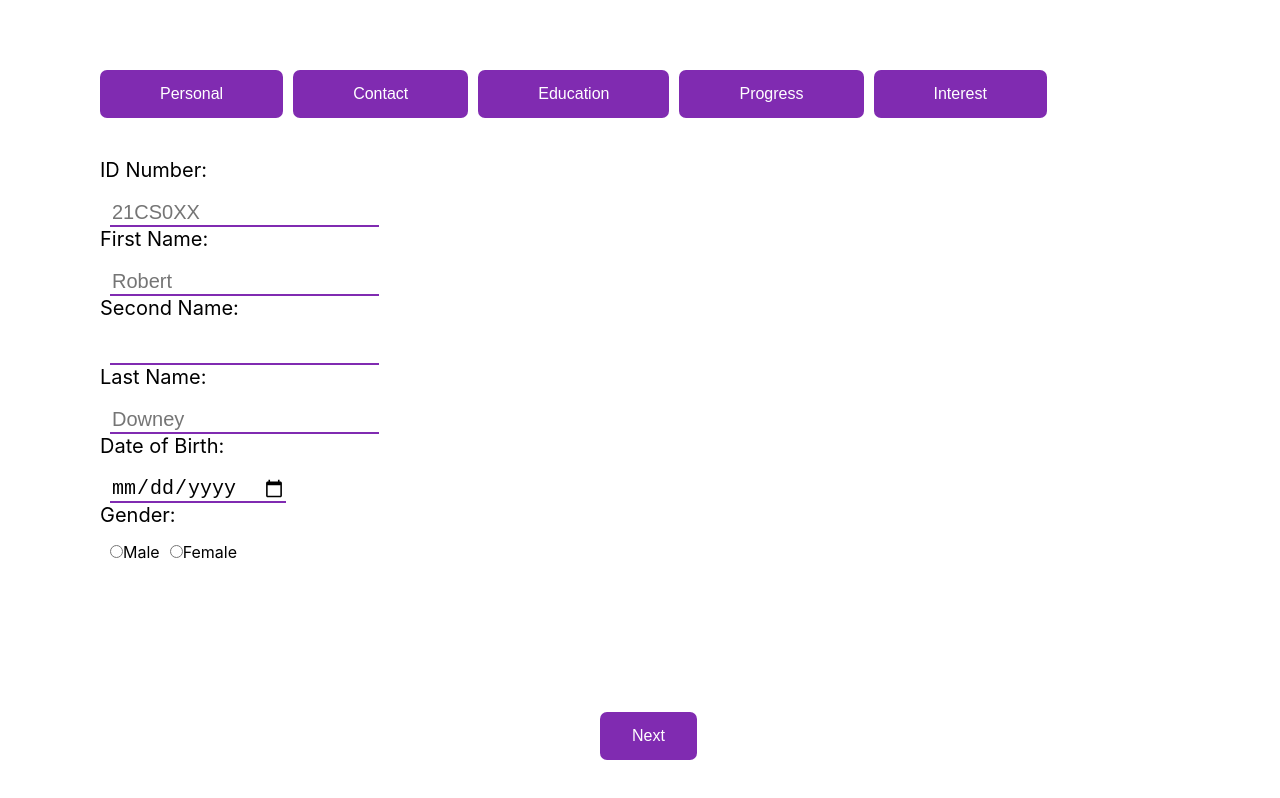
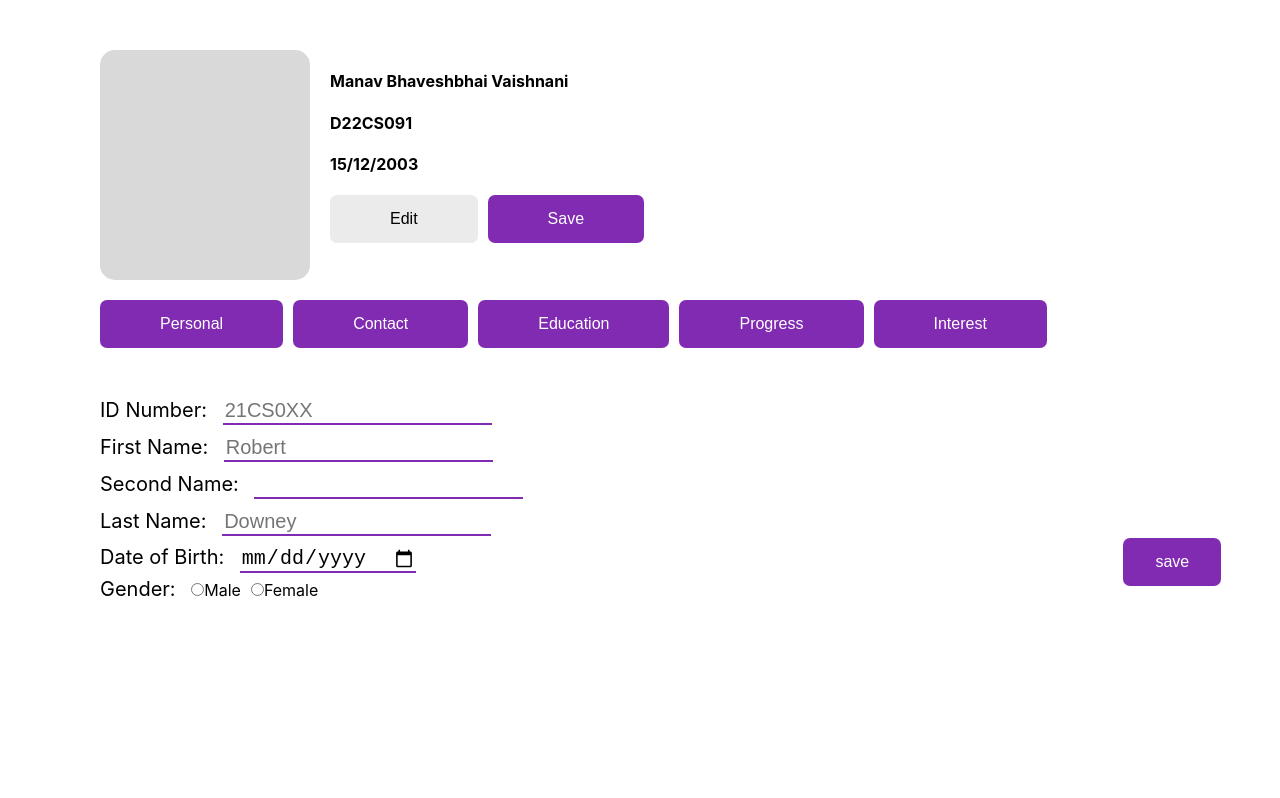
Before and after one commit to ManavVaishnani/Placement-connect, a React (Create React App) app: page / in a window 1280 px wide. Built offline with nearby package versions, Linux system fonts and the light colour scheme; a web font is replaced by a local one.

Commit message:
save button changes

```diff
--- a/src/components/contact.css
+++ b/src/components/contact.css
@@ -36,3 +36,14 @@
     background-color: #ebebeb;
     color: black;
 }
+
+.save{
+    margin-left: 600px;
+    margin-top: 200px;
+    margin-right: 10px;
+}
+
+.save:hover{
+    background-color: #ebebeb;
+    color: black;
+}
--- a/src/components/contact.js
+++ b/src/components/contact.js
@@ -20,7 +20,7 @@ export const Contact = () =>{
                 <input type="text" name="pin" id="pin" placeholder="362001" required/> <br />
             </div>
             <div className="next">
-                {/* <button className="nextpage">Next</button> */}
+                <button className="save">save</button>
             </div>
         </div>
     );
--- a/src/components/education.css
+++ b/src/components/education.css
@@ -51,3 +51,14 @@
 .sgpaeven{
     margin-left: 30px;
 }
+
+.save{
+    margin-left: 600px;
+    margin-top: 200px;
+    margin-right: 10px;
+}
+
+.save:hover{
+    background-color: #ebebeb;
+    color: black;
+}
--- a/src/components/education.js
+++ b/src/components/education.js
@@ -44,7 +44,7 @@ export const Education = () => {
             </div>
 
             <div className="next">
-                {/* <button className="nextpage">Next</button> */}
+                <button className="save">save</button>
             </div>
         </div>
     );
--- a/src/components/instrest.css
+++ b/src/components/instrest.css
@@ -1,4 +1,4 @@
-/* personalProfile.css */
+personalProfile.css
 
 .interest-container {
     max-width: 400px;
@@ -6,18 +6,18 @@
     padding: 20px;
   }
 
-  label {
+.interest-container label {
     display: block;
     margin-bottom: 8px;
   }
 
-  select {
+.interest-container select {
     width: 100%;
     padding: 8px;
     margin-bottom: 16px;
-  }
+}
 
-  .submitBtn {
+.submitBtn {
     background-color: #802BB1;
     color: #fff;
     padding: 10px 15px;
@@ -26,6 +26,6 @@
     cursor: pointer;
   }
 
-  .submitBtn:hover {
+.submitBtn:hover {
     background-color: #802BB1;
-  }
+}
--- a/src/components/intrest.js
+++ b/src/components/intrest.js
@@ -1,6 +1,5 @@
 import React from "react";
 import { useState } from "react";
-import "./instrest.css";
 export const Intrest = () => {
   const technologyOptions = [
     "HTML5",
@@ -111,48 +110,57 @@ export const Intrest = () => {
     "Technical Sales Engineer",
     "Embedded Systems Engineer",
   ];
-  const [selectedTechnology, setSelectedTechnology] = useState("");
-  const [selectedJobProfile, setSelectedJobProfile] = useState("");
+  const [selectedTechnologies, setSelectedTechnologies] = useState([]);
+  const [selectedJobProfiles, setSelectedJobProfiles] = useState([]);
+
+  const handleTechnologyChange = (e) => {
+    const selectedOptions = Array.from(e.target.selectedOptions, (option) => option.value);
+    setSelectedTechnologies(selectedOptions);
+  };
+
+  const handleJobProfileChange = (e) => {
+    const selectedOptions = Array.from(e.target.selectedOptions, (option) => option.value);
+    setSelectedJobProfiles(selectedOptions);
+  };
 
   const handleInterestSubmit = () => {
-    // Handle the submission logic here based on selectedTechnology and selectedJobProfile
-    console.log("Submitted:", selectedTechnology, selectedJobProfile);
+    console.log("Submitted Technologies:", selectedTechnologies);
+    console.log("Submitted Job Profiles:", selectedJobProfiles);
   };
 
   return (
     <div className="interest-container">
       <h3>Interest Page</h3>
-      <label htmlFor="technologyDropdown">Select Technology:</label>
+
+      <div>
+        <label>Choose Technologies:</label>
         <select
-        id="technologyDropdown"
-        value={selectedTechnology}
-        onChange={(e) => setSelectedTechnology(e.target.value)}
+          multiple
+          value={selectedTechnologies}
+          onChange={handleTechnologyChange}
         >
-        <option value="" disabled>
-          Choose a technology
-        </option>
           {technologyOptions.map((tech, index) => (
             <option key={index} value={tech}>
               {tech}
             </option>
           ))}
         </select>
+      </div>
 
-      <label htmlFor="jobProfileDropdown">Select Job Profile:</label>
+      <div>
+        <label>Choose Job Profiles:</label>
         <select
-        id="jobProfileDropdown"
-        value={selectedJobProfile}
-        onChange={(e) => setSelectedJobProfile(e.target.value)}
+          multiple
+          value={selectedJobProfiles}
+          onChange={handleJobProfileChange}
         >
-        <option value="" disabled>
-          Choose a job profile
-        </option>
           {jobProfileOptions.map((profile, index) => (
             <option key={index} value={profile}>
               {profile}
             </option>
           ))}
         </select>
+      </div>
 
       <button className="submitBtn" onClick={handleInterestSubmit}>
         Submit
--- a/src/components/personal.css
+++ b/src/components/personal.css
@@ -41,3 +41,14 @@
     background-color: #ebebeb;
     color: black;
 }
+
+.save{
+    margin-left: 600px;
+    margin-top: 200px;
+    margin-right: 10px;
+}
+
+.save:hover{
+    background-color: #ebebeb;
+    color: black;
+}
--- a/src/components/personal.js
+++ b/src/components/personal.js
@@ -1,5 +1,6 @@
 import React from "react";
-import './personal.css'
+import './personal.css';
+
 export const Personal = () => {
     return(
         <div className="personal">
@@ -19,7 +20,7 @@ export const Personal = () => {
                 <input type="radio" name="gender" id="female" value="female"required/>Female<br/>
             </div>
             <div className="next">
-                {/* <button className="nextpage">Next</button> */}
+                <button className="save">save</button>
             </div>
         </div>
     );
--- a/src/components/progress.js
+++ b/src/components/progress.js
@@ -30,7 +30,6 @@ export const Progress = () => {
             <div className="next">
                 <button className="addProject">Add Project</button><br />
                 <button className="save">save</button>
-                <button className="nextpage">Next</button>
             </div>
         </div>
 
--- a/src/personalProfile.css
+++ b/src/personalProfile.css
@@ -8,7 +8,6 @@ body{
 .profile-form{
   margin-top: 50px;
   margin-left: 100px;
-
 }
 .profilePhoto{
     float: left;
@@ -157,7 +156,22 @@ body{
   text-decoration: none;
   display: inline-block;
   font-size: 16px;
-  margin-top: 150px;
-  margin-left: 600px;
+  /* margin-top: 150px; */
+  /* margin-left: 1000px; */
   cursor: pointer;
 }
+
+.savepage{
+  background-color: #802BB1;
+  border: none;
+  border-radius: 7px;
+  color: white;
+  padding: 15px 32px;
+  text-align: center;
+  text-decoration: none;
+  display: inline-block;
+  font-size: 16px;
+  /* margin-top: 150px; */
+  /* margin-left: 1000px; */
+  cursor: pointer;
+}
--- a/src/personalProfile.js
+++ b/src/personalProfile.js
@@ -36,7 +36,17 @@ export const ProfileForm = () => {
 
   return (
     <div>
-      <div className="profile-form"></div>
+      <div className="profile-form">
+          <div className='profilePhoto'>
+          </div>
+          <div className='basicInfo'>
+              <h4>Manav Bhaveshbhai Vaishnani</h4>
+              <h4>D22CS091</h4>
+              <h4>15/12/2003</h4>
+          </div>
+          <button id='edit' type="submit">Edit</button>
+          <button id='save' type="submit">Save</button>
+      </div>
       <br />
       <div className="buttonGroup">
         {views.map((view, index) => (
@@ -50,11 +60,16 @@ export const ProfileForm = () => {
         ))}
       </div>
       {renderComponent()}
+      {/* <div className="save">
+        <button className="savepage">
+          Save
+        </button>
+      </div>
       <div className="next">
         <button className="nextpage" onClick={handleNext}>
           Next
         </button>
-      </div>
+      </div> */}
     </div>
   );
 };
```
Lines whose indentation alone changed are shown as unchanged.
